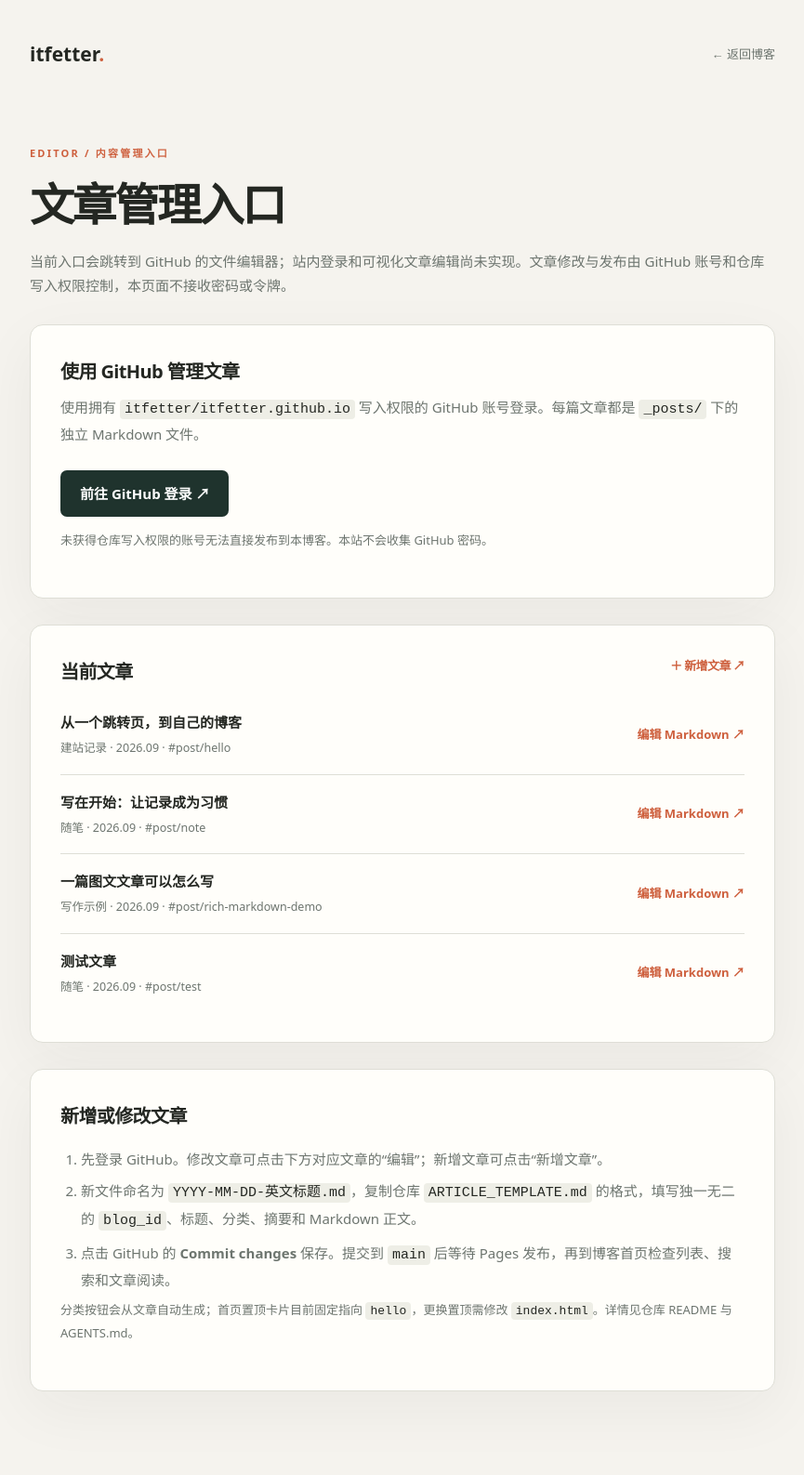
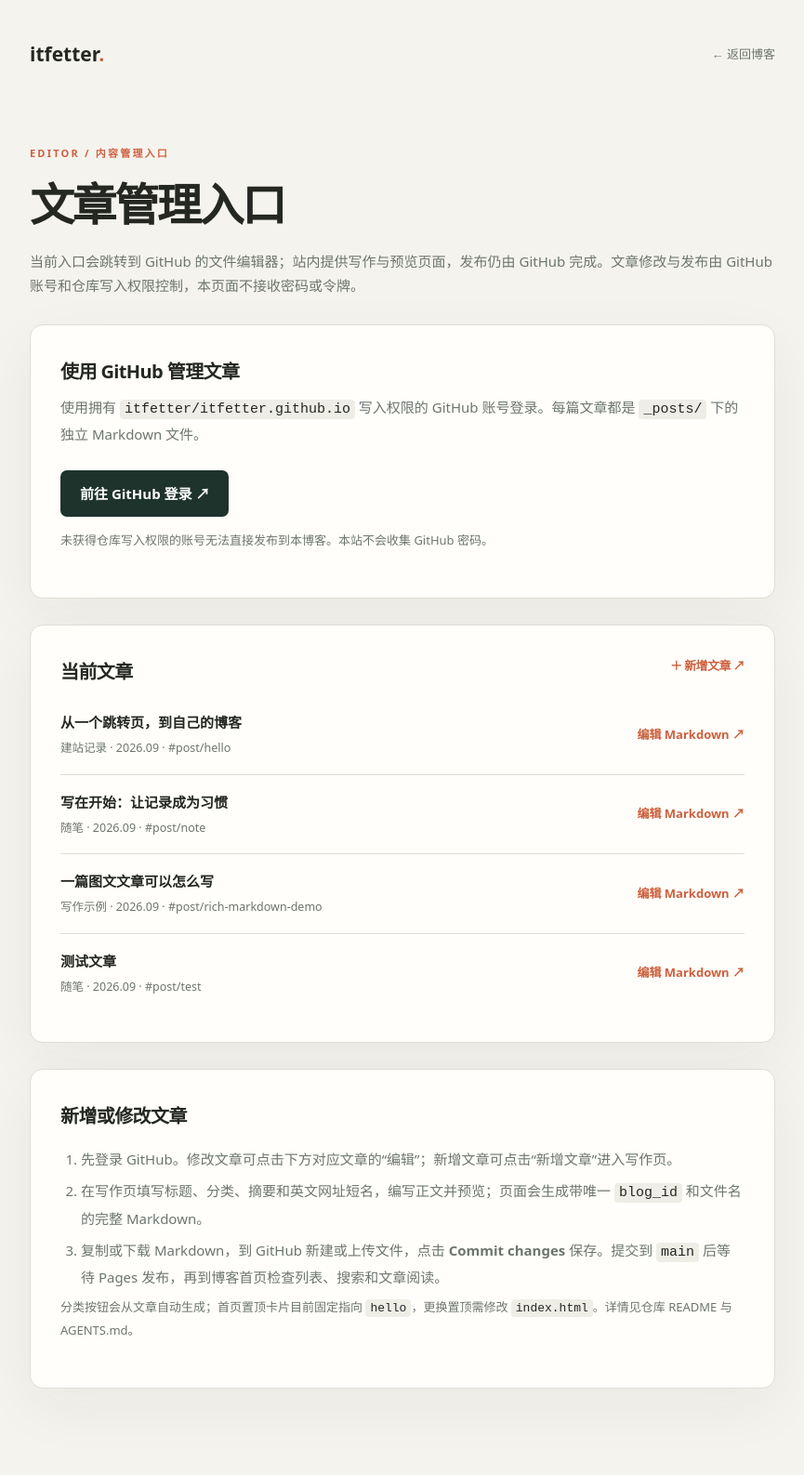
Before and after one commit to itfetter/itfetter.github.io, a Jekyll site: the page admin/index.html, which Jekyll copies as it is, in a window 1280 px wide. Shown: the whole page at 93% size, without its empty margins (207-1072 px from the left). Built offline with Jekyll 4.4.1, drawn with Linux system fonts in a browser that asks for light colours.

Commit message:
将新增文章入口接入写作页

```diff
--- a/admin/index.html
+++ b/admin/index.html
@@ -19,7 +19,7 @@
     <header class="top"><a class="logo" href="../">itfetter<span>.</span></a><a class="back" href="../">← 返回博客</a></header>
     <div class="eyebrow">EDITOR / 内容管理入口</div>
     <h1>文章管理入口</h1>
-    <p>当前入口会跳转到 GitHub 的文件编辑器；站内登录和可视化文章编辑尚未实现。文章修改与发布由 GitHub 账号和仓库写入权限控制，本页面不接收密码或令牌。</p>
+    <p>当前入口会跳转到 GitHub 的文件编辑器；站内提供写作与预览页面，发布仍由 GitHub 完成。文章修改与发布由 GitHub 账号和仓库写入权限控制，本页面不接收密码或令牌。</p>
     <section class="card" aria-labelledby="login-heading">
       <h2 id="login-heading">使用 GitHub 管理文章</h2>
       <p>使用拥有 <code>itfetter/itfetter.github.io</code> 写入权限的 GitHub 账号登录。每篇文章都是 <code>_posts/</code> 下的独立 Markdown 文件。</p>
@@ -27,15 +27,15 @@
       <p class="hint">未获得仓库写入权限的账号无法直接发布到本博客。本站不会收集 GitHub 密码。</p>
     </section>
     <section class="card" aria-labelledby="articles-heading">
-      <h2 id="articles-heading">当前文章 <a href="https://github.com/itfetter/itfetter.github.io/new/main/_posts" style="float:right;font-size:13px;color:var(--accent);text-decoration:none">＋ 新增文章 ↗</a></h2>
+      <h2 id="articles-heading">当前文章 <a href="/write/" style="float:right;font-size:13px;color:var(--accent);text-decoration:none">＋ 新增文章 ↗</a></h2>
       <div id="articles"><p>正在读取文章列表…</p></div>
     </section>
     <section class="card" aria-labelledby="how-heading">
       <h2 id="how-heading">新增或修改文章</h2>
       <ol class="steps">
-        <li>先登录 GitHub。修改文章可点击下方对应文章的“编辑”；新增文章可点击“新增文章”。</li>
-        <li>新文件命名为 <code>YYYY-MM-DD-英文标题.md</code>，复制仓库 <code>ARTICLE_TEMPLATE.md</code> 的格式，填写独一无二的 <code>blog_id</code>、标题、分类、摘要和 Markdown 正文。</li>
-        <li>点击 GitHub 的 <strong>Commit changes</strong> 保存。提交到 <code>main</code> 后等待 Pages 发布，再到博客首页检查列表、搜索和文章阅读。</li>
+        <li>先登录 GitHub。修改文章可点击下方对应文章的“编辑”；新增文章可点击“新增文章”进入写作页。</li>
+        <li>在写作页填写标题、分类、摘要和英文网址短名，编写正文并预览；页面会生成带唯一 <code>blog_id</code> 和文件名的完整 Markdown。</li>
+        <li>复制或下载 Markdown，到 GitHub 新建或上传文件，点击 <strong>Commit changes</strong> 保存。提交到 <code>main</code> 后等待 Pages 发布，再到博客首页检查列表、搜索和文章阅读。</li>
       </ol>
       <p class="hint">分类按钮会从文章自动生成；首页置顶卡片目前固定指向 <code>hello</code>，更换置顶需修改 <code>index.html</code>。详情见仓库 README 与 AGENTS.md。</p>
     </section>
```
